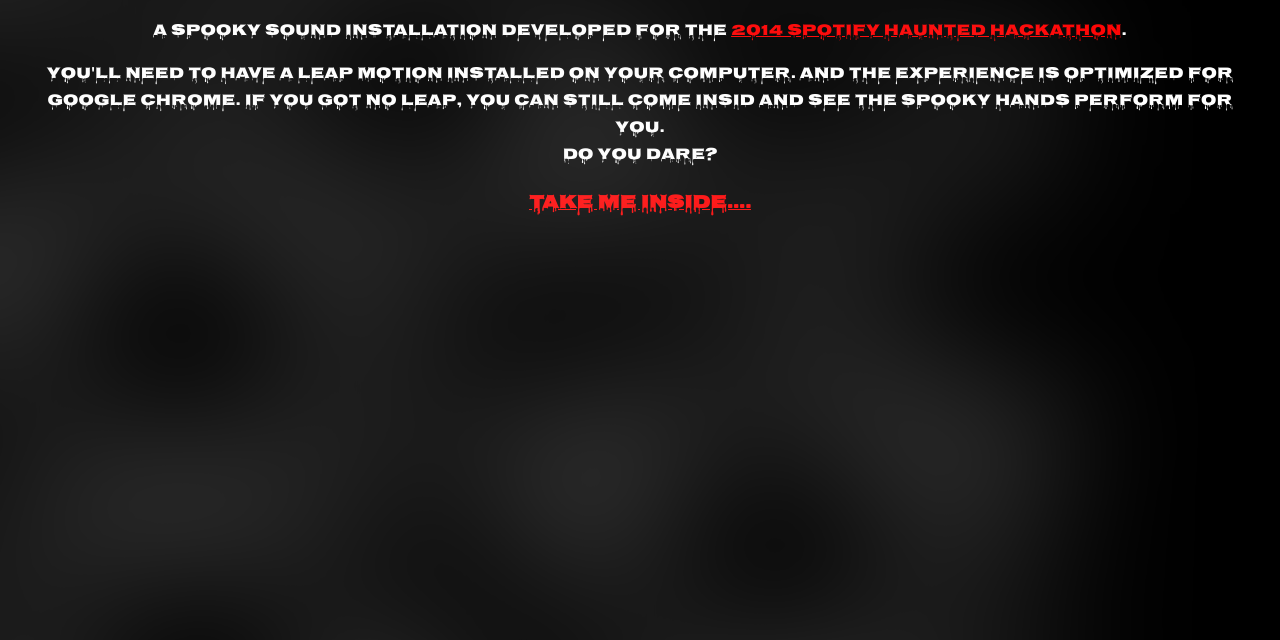
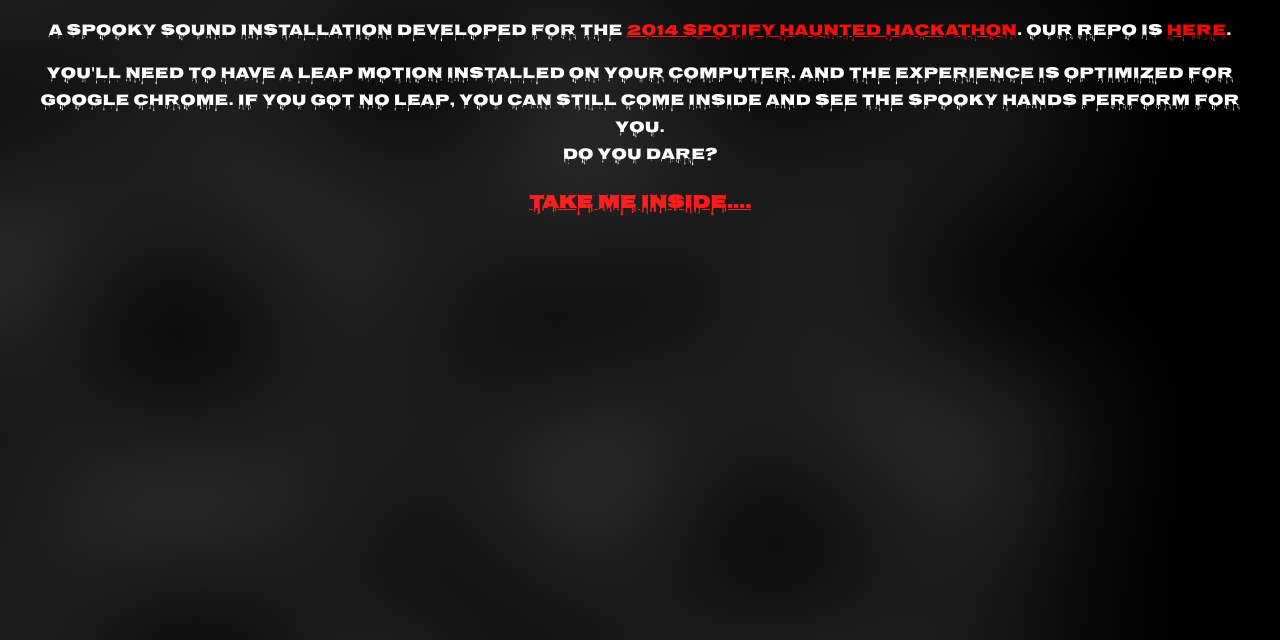
Before and after one commit to cblokker/spotify_hackathon, a plain HTML site: page index.html in a window 1280 px wide. Shown: the part 160-800 px from the top of the page. Drawn offline with nearby package versions, Linux system fonts and the light colour scheme; no server answers; a script that the page names is missing.

Commit message:
add link to repo, fix typo

```diff
--- a/index.html
+++ b/index.html
@@ -28,8 +28,8 @@
 
     <div id="salutations">
         <h1>Haunted Hands</h1>
-        <p>A spooky sound installation developed for the <a href="http://www.eventbrite.com/e/haunted-hackathon-at-spotify-tickets-13663444731?utm_source=eb_email&utm_medium=email&utm_campaign=email_attendees&utm_term=event">2014 Spotify Haunted Hackathon</a>.</p>
-        <p>You'll need to have a Leap Motion installed on your computer. And the experience is optimized for Google Chrome. If you got no Leap, you can still come insid and see the spooky hands perform for you. <br>Do you dare?</p>
+        <p>A spooky sound installation developed for the <a href="http://www.eventbrite.com/e/haunted-hackathon-at-spotify-tickets-13663444731?utm_source=eb_email&utm_medium=email&utm_campaign=email_attendees&utm_term=event">2014 Spotify Haunted Hackathon</a>. Our repo is <a href="https://github.com/cblokker/spotify_hackathon">HERE</a>.</p>
+        <p>You'll need to have a Leap Motion installed on your computer. And the experience is optimized for Google Chrome. If you got no Leap, you can still come inside and see the spooky hands perform for you. <br>Do you dare?</p>
         <a href="#"><h3 id="takeMeIn">TAKE ME INSIDE....</h3></a>
 
     </div>
```
